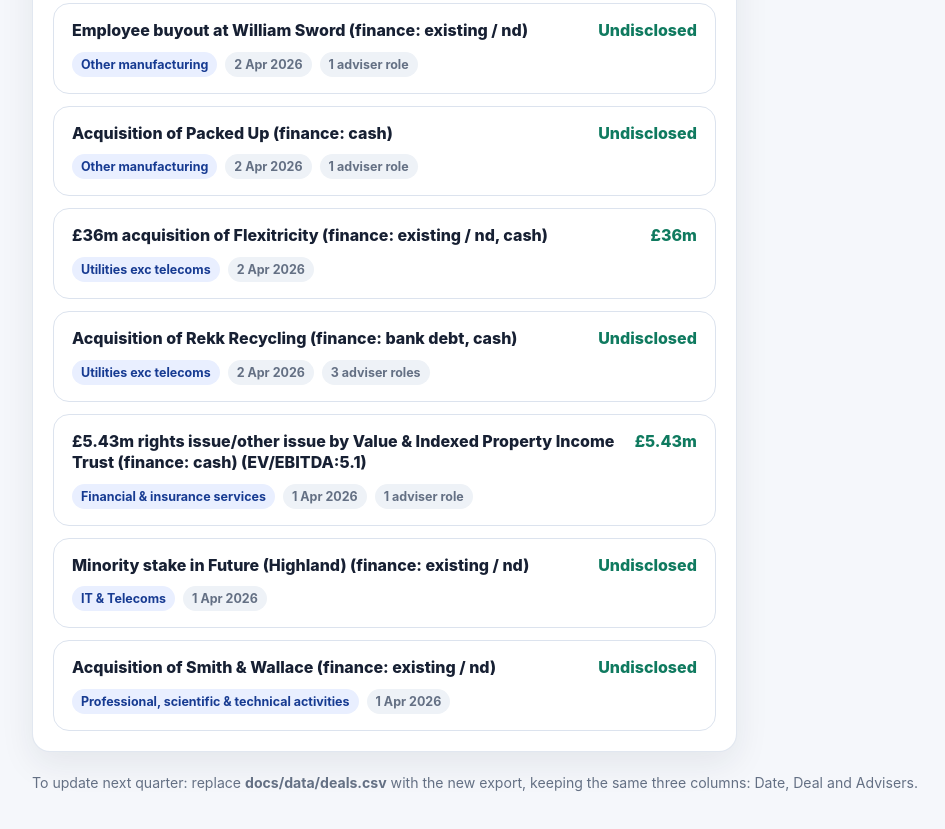
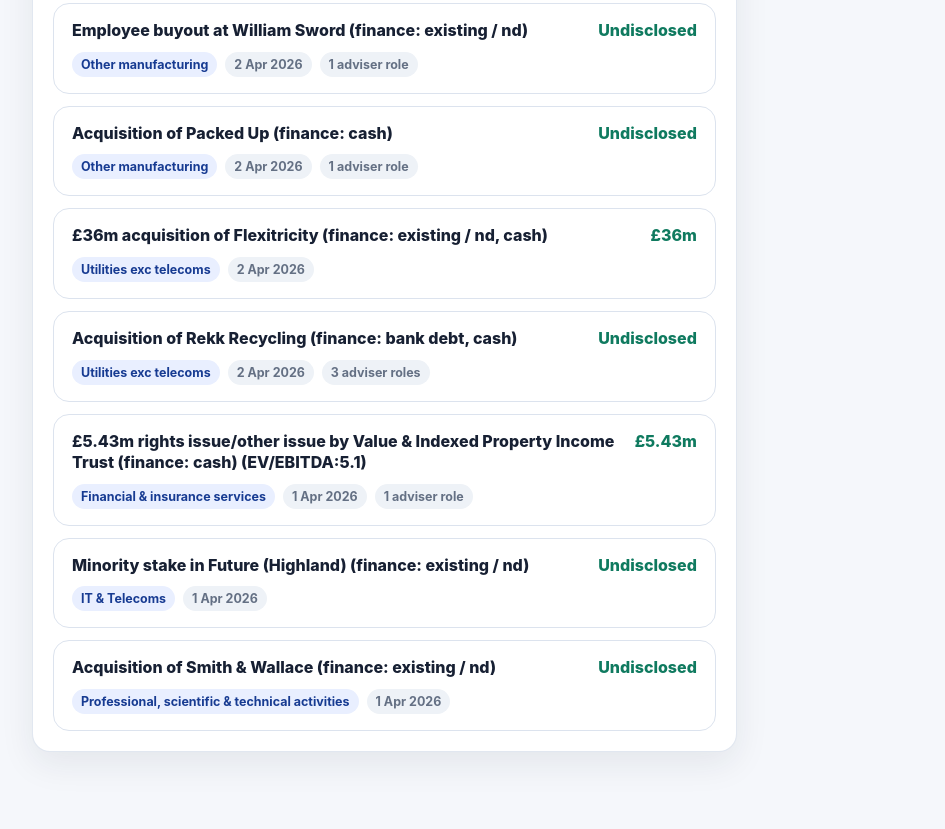
Before and after one commit to stephen251/quarterly-deal-report, a plain HTML site: page docs/index.html in a window 1280 px wide. Shown: the part 3188-4017 px from the top of the page, without its empty margins (20-965 px from the left). Drawn offline with Linux system fonts and the light colour scheme.

Commit message:
Update index.html

```diff
--- a/docs/index.html
+++ b/docs/index.html
@@ -162,7 +162,7 @@
       </aside>
     </section>
 
-    <p class="footer-note">To update next quarter: replace <strong>docs/data/deals.csv</strong> with the new export, keeping the same three columns: Date, Deal and Advisers.</p>
+    <p class="footer-note">
   </main>
 
   <script>
```
